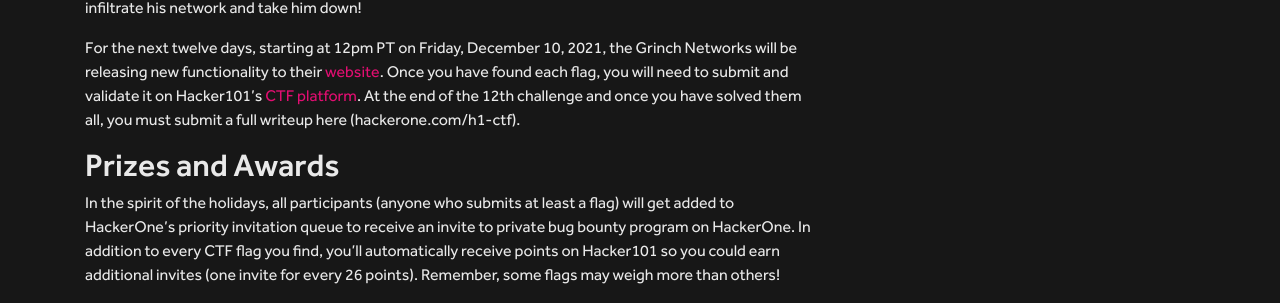
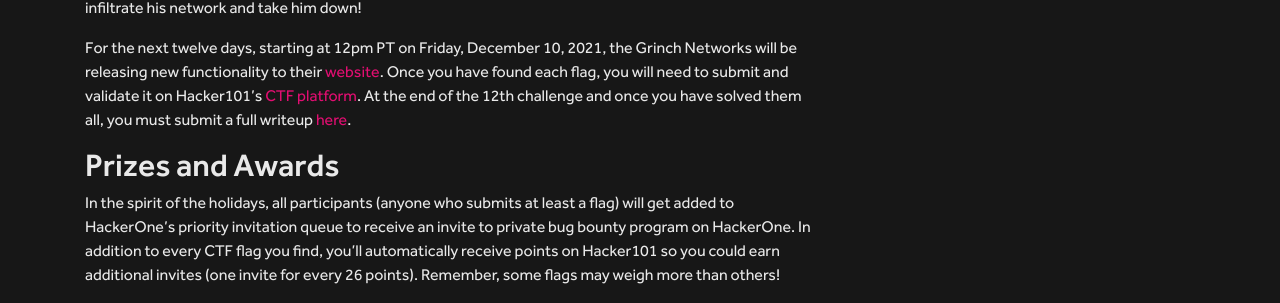
Before and after one commit to Hacker0x01/hacker101, a Jekyll site: the page built from announcements.md, in a window 1280 px wide. Shown: the part 619-922 px from the top of the page. Built offline with Jekyll 4.4.1, drawn with Linux system fonts in a browser that asks for light colours.

Commit message:
Hacky Holidays

```diff
--- a/announcements.md
+++ b/announcements.md
@@ -8,7 +8,7 @@
 ![Grinsh Networks](./assets/grinch.png)
 The Grinch has gone hi-tech this year with the intentions of ruining the holidays and we need you to infiltrate his network and take him down!
 
-For the next twelve days, starting at 12pm PT on Friday, December 10, 2021, the Grinch Networks will be releasing new functionality to their [website](https://hackyholidays.h1ctf.com/). Once you have found each flag, you will need to submit and validate it on Hacker101's [CTF platform](https://ctf.hacker101.com/ctf). At the end of the 12th challenge and once you have solved them all, you must submit a full writeup here (hackerone.com/h1-ctf).
+For the next twelve days, starting at 12pm PT on Friday, December 10, 2021, the Grinch Networks will be releasing new functionality to their [website](https://hackyholidays.h1ctf.com/). Once you have found each flag, you will need to submit and validate it on Hacker101's [CTF platform](https://ctf.hacker101.com/ctf). At the end of the 12th challenge and once you have solved them all, you must submit a full writeup [here](hackerone.com/h1-ctf).
 
 ## Prizes and Awards
 
```
